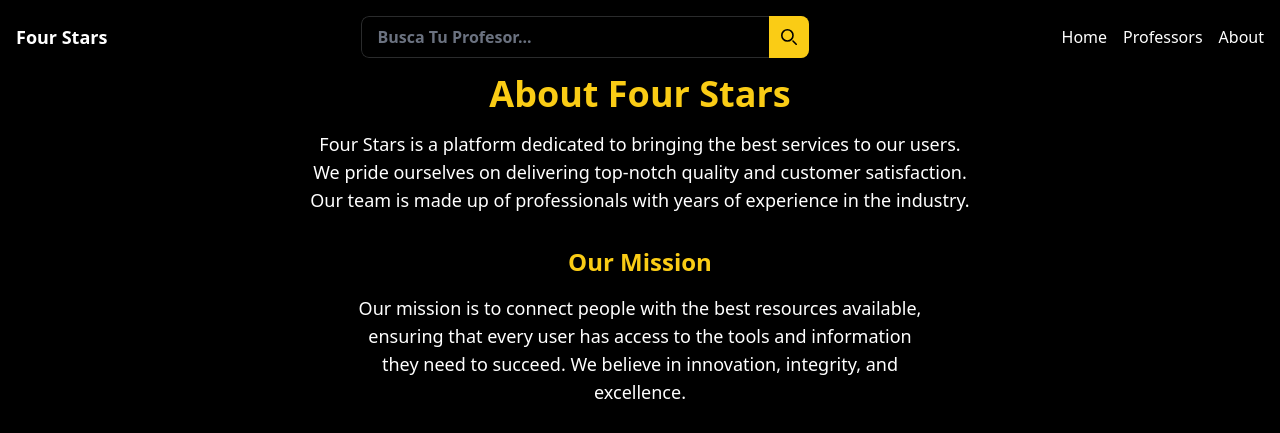
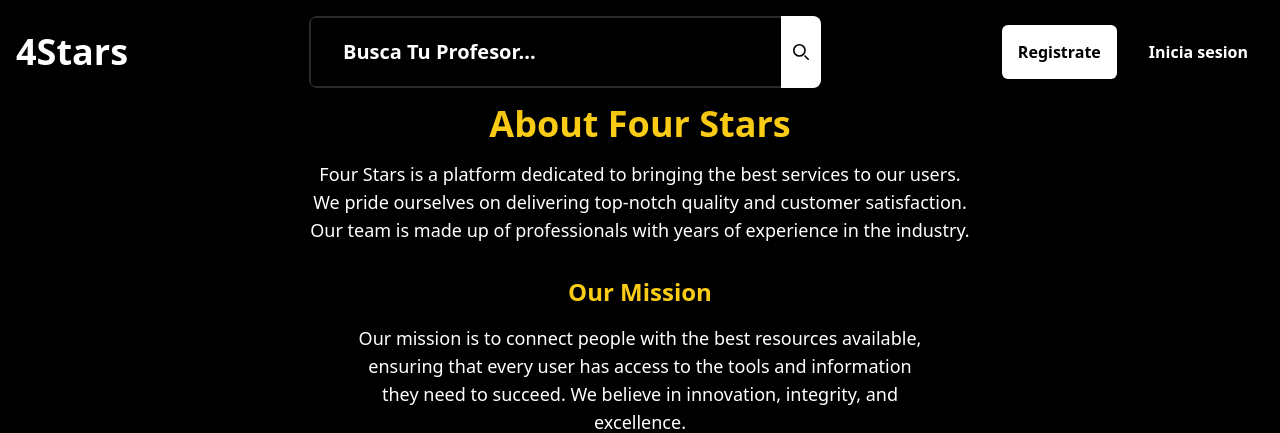
Before and after one commit to tebanduarte2/TALLER1, a Django app: page /about/ in a window 1280 px wide. Shown: the top 433 px of the page. Run offline with Django 5.2, Linux system fonts and the light colour scheme; style sheets or scripts are compiled from the project's sources; some libraries are stand-ins or nearby versions.

Commit message:
OPTIONAL SERCH BAR FOR NAV BAR IS NOW AVAILABLE

```diff
--- a/fourStars/templates/partials/nav.html
+++ b/fourStars/templates/partials/nav.html
@@ -1,29 +1,37 @@
 
 
-<nav class="bg-transparent bg-blur bg-gradient-to-b from-black  p-4">
+<nav class="bg-transparent backdrop-blur-md shadow-lg   p-4">
     <div class="container mx-auto flex justify-between items-center">
         <div class="text-lg font-semibold">
-            <a href="{% url 'home' %}" class="text-white hover:text-yellow-400">Four Stars</a>
+            <a href="{% url 'home' %}" class="text-4xl  font-bold text-white hover:text-yellow-400">4Stars</a>
         </div>
-        <form class="max-w-md mx-auto w-full" method="GET" action="{% url 'professors' %}">
+        {% if not hide_search %}
+        <form class="max-w-lg mx-auto w-full" method="GET" action="{% url 'professors' %}">
+
             <label for="search" class="mb-2 text-sm font-medium text-gray-900 sr-only dark:text-white">Search</label>
             <div class="relative overflow-hidden rounded-lg">
-                <div class="absolute inset-y-0 right-0 flex  bg-yellow-400 items-center px-3 group">
-                    <button type="submit">  <svg class="w-4 h-4 text-black group-hover:text-white transition duration-300" aria-hidden="true" xmlns="http://www.w3.org/2000/svg" fill="none" viewBox="0 0 20 20">
+                <div class="z-10 absolute inset-y-0 right-0 flex  bg-white hover:bg-yellow-400 items-center px-3 group duration-300 transition">
+                    <button type="submit">  <svg class="w-4 h-4 text-black  transition duration-300" aria-hidden="true" xmlns="http://www.w3.org/2000/svg" fill="none" viewBox="0 0 20 20">
                         <path stroke="currentColor" stroke-linecap="round" stroke-linejoin="round" stroke-width="2" d="m19 19-4-4m0-7A7 7 0 1 1 1 8a7 7 0 0 1 14 0Z"/>
                     </svg></button>
                 </div>
-                <input type="search" name="search" id="search" value="{{ search_query }}" class="block w-full bg-black border-opacity-20  font-semibold py-2 px-4  text-md text-white border border-gray-300
-             outline-none focus:ring-0 focus:outline-none  focus:border-yellow-400 placeholder-opacity-0   rounded-lg" placeholder="Busca Tu Profesor..." />
+                <input type="search" name="search" id="search" value="{{ search_query }}" class="block w-full bg-transparent border-opacity-20  font-semibold py-5 px-8  text-md text-white  border-gray-300
+            outline-none focus:ring-0 focus:outline-none border-2 text-xl rounded-md placeholder-opacity-0 transition duration-1000   focus:backdrop-blur placeholder:text-white" placeholder="Busca Tu Profesor..."
+            style="::placeholder{
+                color: white;
+
+            }" />
 
             </div>
         </form>
+        {% endif %}
 
 
         <ul class="flex space-x-4">
-            <li><a href="{% url 'home' %}" class="text-white hover:text-yellow-400">Home</a></li>
-            <li><a href="{% url 'professors' %}" class="text-white hover:text-yellow-400">Professors</a></li>
-            <li><a href="{% url 'about' %}" class="text-white hover:text-yellow-400">About</a></li>
+
+            <li><a href="{% url 'about' %}" class="text-black bg-white font-bold p-4 rounded-md  hover:opacity-85">Registrate</a></li>
+            <li><a href="{% url 'about' %}" class="text-white font-bold  p-4 rounded-md bg-black">Inicia sesion</a></li>
+
         </ul>
     </div>
 </nav>
```
